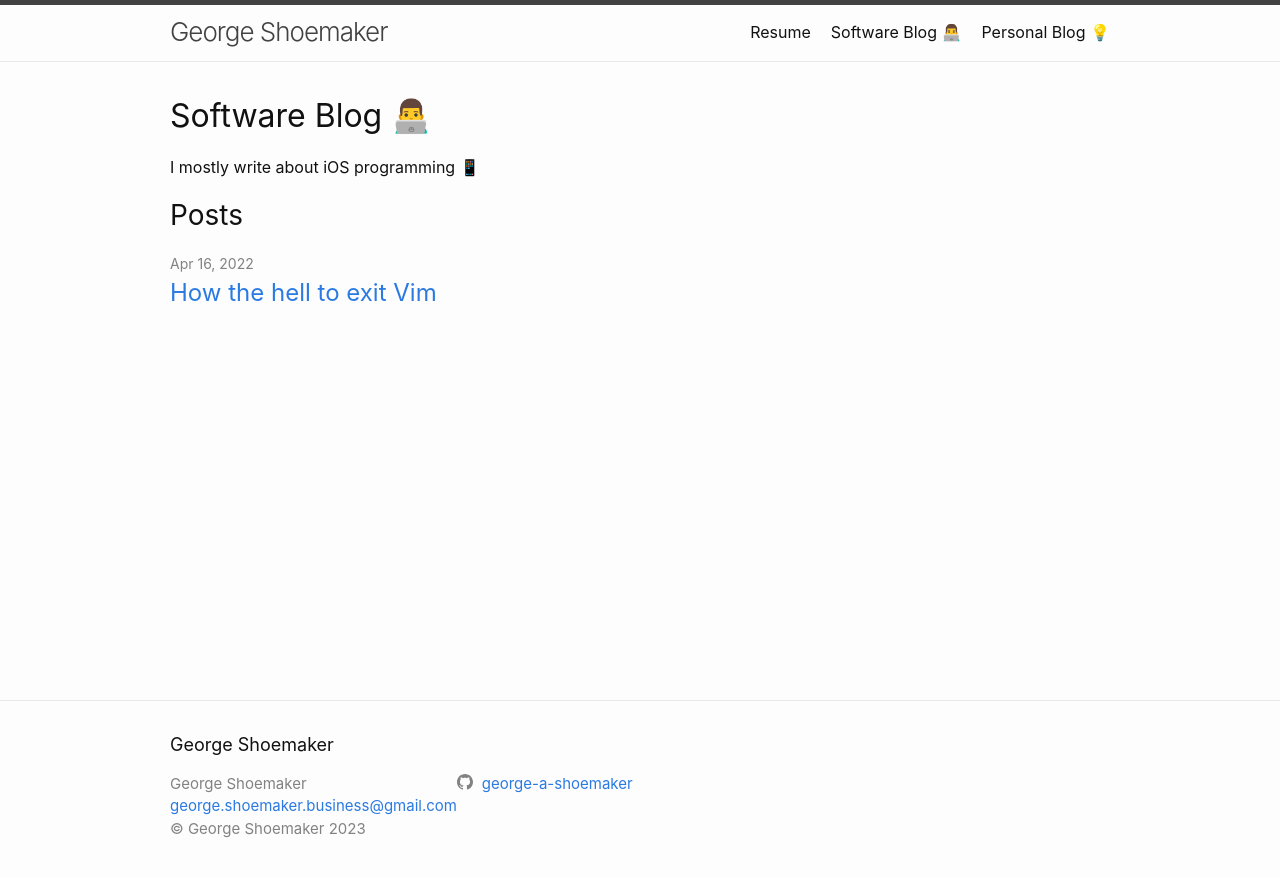
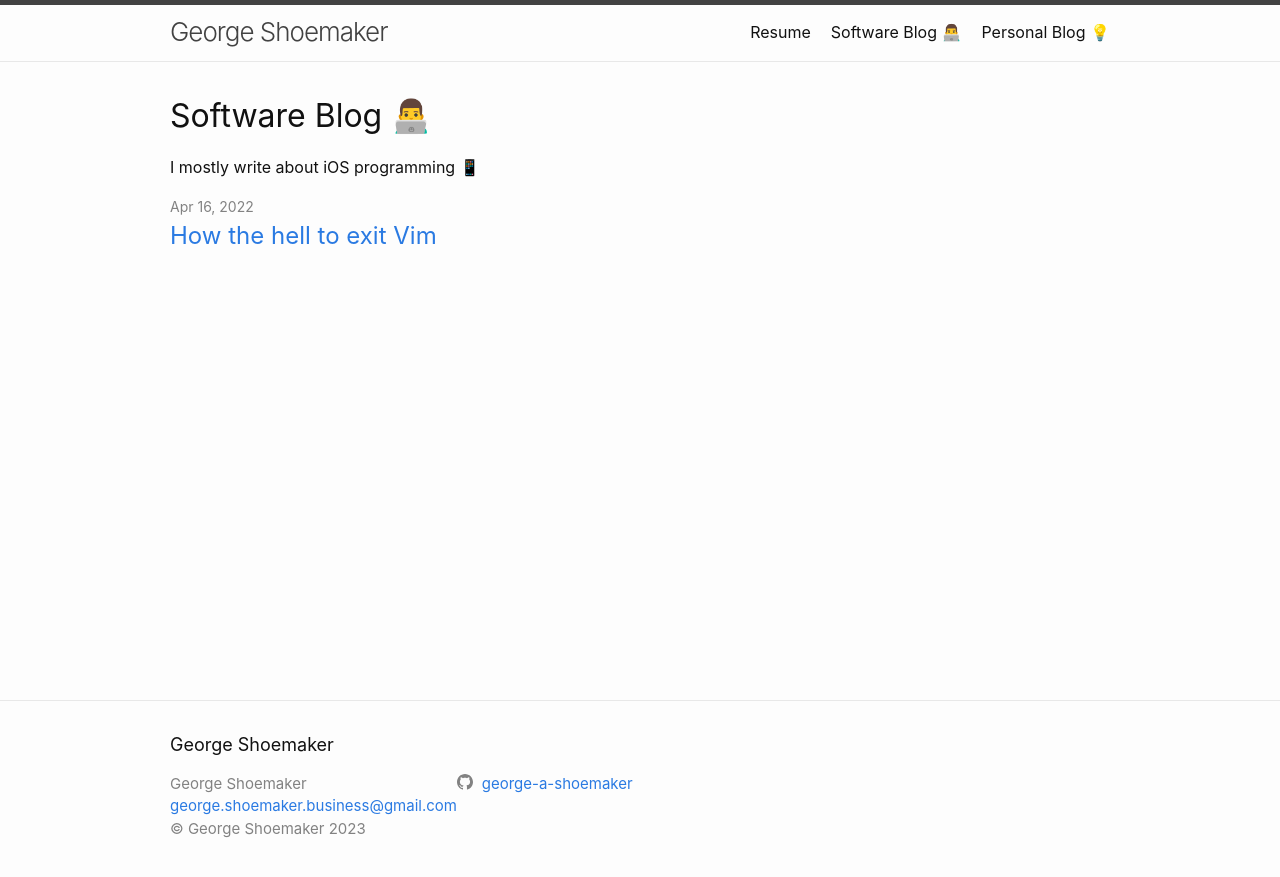
Before and after one commit to george-a-shoemaker/george-a-shoemaker.github.io, a Jekyll site: the page built from software-blog/index.md, in a window 1280 px wide. Shown: the top 877 px of the page. Built offline with Jekyll 4.4.1, drawn with Linux system fonts in a browser that asks for light colours.

Commit message:
Remove 'pages' title

```diff
--- a/_layouts/personal-blog-home.html
+++ b/_layouts/personal-blog-home.html
@@ -9,7 +9,7 @@ layout: default
 
   {{ content }}
 
-  <h2 class="post-list-heading">{{ page.list_title | default: "Posts" }}</h2>
+  <!-- <h2 class="post-list-heading">{{ page.list_title | default: "Posts" }}</h2> -->
   <ul class="post-list">
     {%- for post in site.posts -%}
     {%- if post.category == "personal" -%}
--- a/_layouts/software-blog-home.html
+++ b/_layouts/software-blog-home.html
@@ -9,7 +9,7 @@ layout: default
 
   {{ content }}
 
-  <h2 class="post-list-heading">{{ page.list_title | default: "Posts" }}</h2>
+  <!-- <h2 class="post-list-heading">{{ page.list_title | default: "Posts" }}</h2> -->
   <ul class="post-list">
     {%- for post in site.posts -%}
     {%- if post.category == "software" -%}
```
